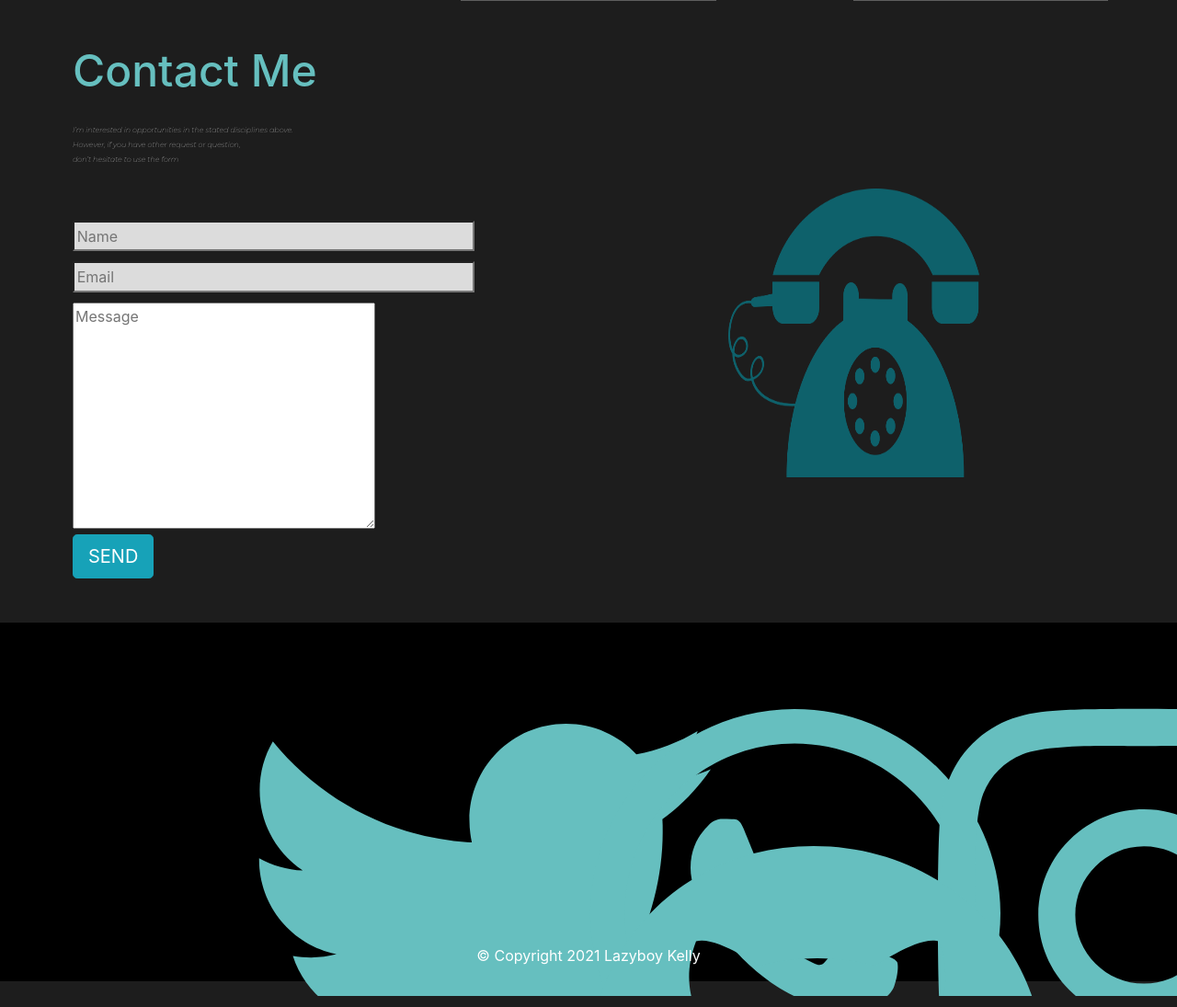
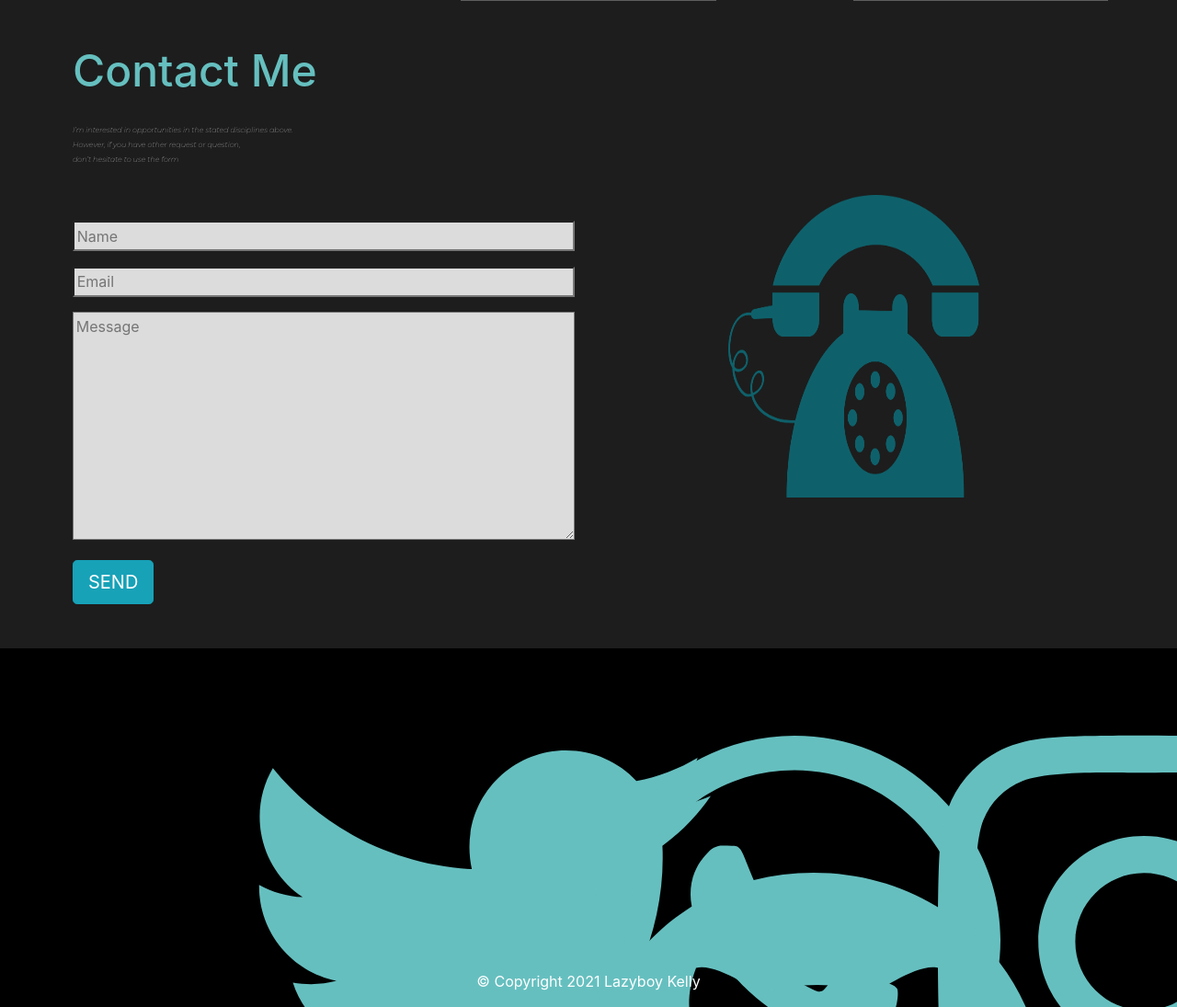
Before and after one commit to kellywhale/lazyboy, a Flask app: page / in a window 1280 px wide. Shown: the part 1127-2222 px from the top of the page at 92% size. Run offline with Flask 2, Linux system fonts and the light colour scheme; some libraries are stand-ins or nearby versions; grey boxes are pictures that could not be loaded.

```diff
--- a/static/styles.css
+++ b/static/styles.css
@@ -131,8 +131,8 @@ p {line-height: 2;}
 .contact-element {
     background-color: #dcdcdc;
     color:black;
-     width: 80%;
-     margin-bottom: 2%;
+     width: 100%;
+     margin-bottom: 3%;
      padding: 0.5%;
 }
 
@@ -145,12 +145,9 @@ p {line-height: 2;}
         #contact {
             text-align: center;
         }
-       .contact-element{
-        width: 100%;
-        margin-bottom: 3%;
-       }
+
        .contact-without-message {
-         height: 20rem;
+         height: 30rem;
        }
        .contact-text{
        margin: 0 10%;
--- a/templates/index.html
+++ b/templates/index.html
@@ -156,7 +156,7 @@
 
                                     <input class="contact-element contact-without-message "  type="email" placeholder="Email" name="yourEmail" value="" required><br>
 
-                                    <textarea  name="yourMessage" placeholder="Message" rows="10" cols="30" required></textarea><br>
+                                    <textarea class="contact-element" name="yourMessage" placeholder="Message" rows="10" cols="30" required></textarea><br>
 
                                     <button class="btn btn-info btn-lg text-uppercase"  id="submitButton" type="submit" >Send</button>
 
```
